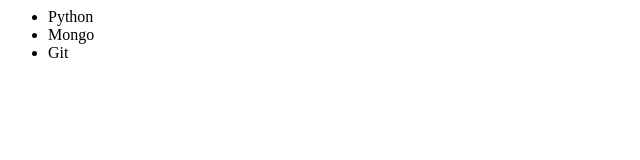
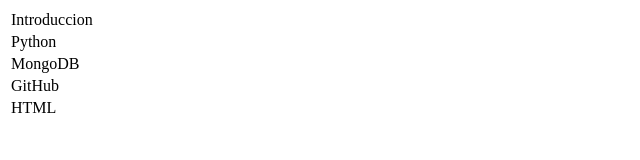
Before and after one commit to Inary-CR/HTML, a plain HTML site: page index.html in a window 1280 px wide. Shown: the whole page, without its empty margins (0-640 px from the left). Drawn offline with Linux system fonts and the light colour scheme.

Commit message:
Se agrego una tabla

```diff
--- a/index.html
+++ b/index.html
@@ -1,9 +1,25 @@
 <html>
 		<body>
-			<ul>
-				<li>Python</li>
-				<li>Mongo</li>
-				<li>Git</li>
-			</ul>
+			<table>
+				<tr>
+					<td>Introduccion<td>
+				</tr>
+
+				<tr>
+					<td>Python<td>
+				</tr>
+
+				<tr>
+					<td>MongoDB<td>
+				</tr>
+
+				<tr>
+					<td>GitHub<td>
+				</tr>
+
+				<tr>
+					<td>HTML<td>
+				</tr>
+			</table>
 		</body>
 </html>
```
